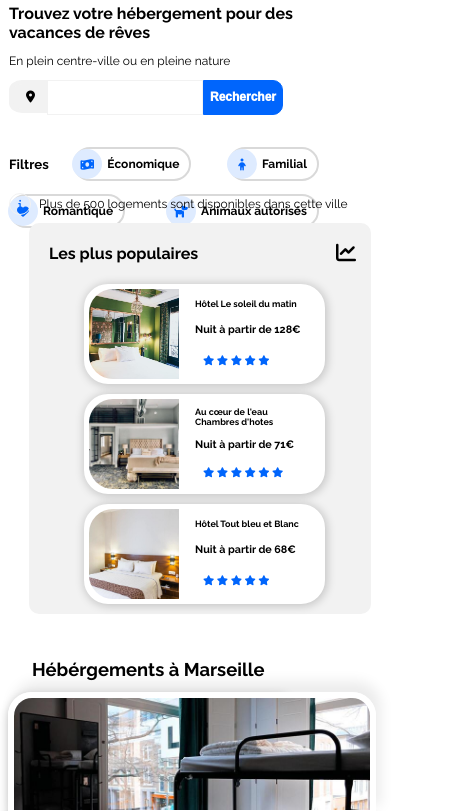
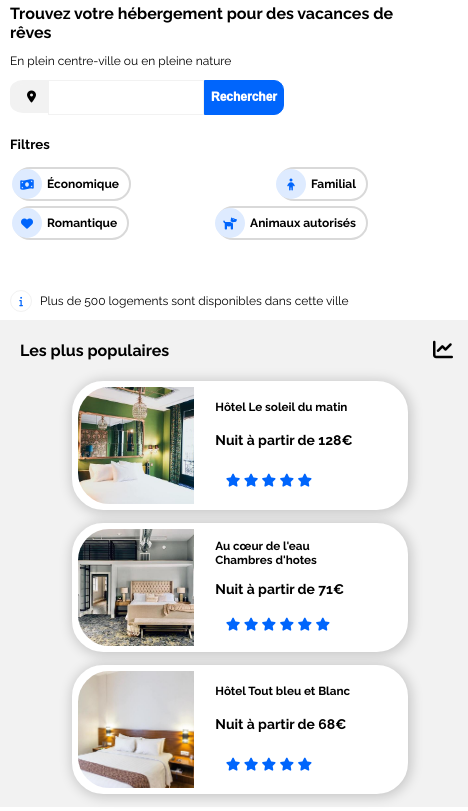
Before and after one commit to ArthurFohrer/arthurfohrer.github.io, a plain HTML site: page index.html in a window 390 px wide. Shown: the part 62-873 px from the top of the page, 468 px wide, since content can reach past the window. Drawn offline with Linux system fonts and the light colour scheme.

Commit message:
Add files via upload

```diff
--- a/index.html
+++ b/index.html
@@ -2,12 +2,12 @@
 <html>
     <head>
         <meta charset="utf-8" />
+		<meta name="viewport" content="width=device-width">
         <link rel="stylesheet" href="style.css" />
         <link rel="preconnect" href="https://fonts.gstatic.com">
         <link href="https://fonts.googleapis.com/css2?family=Raleway:wght@400;700&display=swap" rel="stylesheet">
         <script src="https://kit.fontawesome.com/031bbcb9be.js" crossorigin="anonymous"></script>
     </head>
-
     <body>
         <div id=bloc_page>
             <header>
@@ -28,16 +28,16 @@
                     <input type="text">
                     <button>Rechercher</button>
                 </div>
+				<h5 id=title_filter>Filtres</h5>
 				<div class=filter>
-                    <h5>Filtres</h5>
 					<div class="search_filter">
                         <i class="fas fa-money-bill-wave circle"></i>
                         <div class="title_filter">Économique</div>
                     </div>
 					<div class="search_filter">
-                       	<i class="fas fa-child circle"></i>
+                      	<i class="fas fa-child circle"></i>
                         <div class="title_filter">Familial</div>
-                    </div>
+					</div>
 					<div class="search_filter">
                        	<i class="fas fa-heart circle"></i>
                         <div class="title_filter">Romantique</div>
@@ -273,7 +273,7 @@
 		</div>
     </body>
 	<footer>
-                <div id=about>
+               	<div id=about>
                     <h3>A propos</h3>
                     <p>Fonctionnement du site</p>
                     <p>Conditions générals de vente</p>
--- a/style.css
+++ b/style.css
@@ -2,11 +2,12 @@ body{
 
     font-family: "Raleway", "Helvetica Neue", Arial;
 	margin: auto;
-	width: 80%;
 }
 
 #bloc_page{
     margin-left: 20px;
+	width: 80%;
+	margin: auto;
 }
 
 header{
@@ -128,11 +129,12 @@ button{
 	flex-wrap: wrap;
     max-width: 700px;
 	width: auto;
-    height: 30px;
+    height: 50px;
 	align-items: center;
 	justify-content: space-between;
 	margin-top: 20px;
 	margin-bottom: 20px;
+	margin-left: 50px;
 }
 
 .filter h5, search_filter{
@@ -148,6 +150,10 @@ button{
 
 .filter h5{
 	margin-right: 20px;
+}
+
+#title_filter{
+	margin-bottom: -50px;
 }
 
 .fas.fa-money-bill-wave, .fas.fa-child, .fas.fa-heart, .fas.fa-dog{
@@ -178,6 +184,7 @@ button{
     border: 2px solid #d9d9d9;
     border-radius: 32px;
     font-weight: bold;
+	margin-top: 5px;
 }
 
 .title_filter{
@@ -185,6 +192,25 @@ button{
 	margin-right: 10px;
 	margin-left: 25px;
 	font-size: 12px;
+}
+
+@media (max-width: 857px){
+	.filter{
+		margin-bottom: 70px;
+	}
+}
+
+@media (max-width: 552px){
+	.filter{
+		margin-top: 60px;
+		margin-left: 3px;
+	}
+}
+
+@media (max-width: 305px){
+	.information{
+		margin-top: 100px;
+	}
 }
 
 .main{
@@ -406,9 +432,9 @@ button{
 @media (max-width: 751px){
 
 	#bloc_page{
-		margin-left: -30px;
+		width: 100%;
+		margin-left:10px;
 	}
-
 	.accommodation{
 		background-color: white;
 	}
@@ -417,7 +443,8 @@ button{
 		width: 250px;
 		margin-bottom: 70px;
 		border-top-left-radius: 20px;
-		margin-left: -50px;
+		margin-left: auto;
+		margin-right: auto;
 	}
 
 	.small_container_img{
@@ -450,12 +477,19 @@ button{
 	.popular_containers{
 		display: flex;
 		flex-direction: column;
+		zoom: 1.3;
+	}
+
+	.popular{
+		width: 120%;
+		margin-left: -10px;
+		border-radius: 0;
 	}
 }
 
 .activity{
 	display: flex;
-	margin-left: -150px;
+	justify-content: space-between;
 }
 
 .container{
@@ -464,8 +498,6 @@ button{
     height: 340px;
     box-shadow: rgba(17, 12, 46, 0.15) 0px 48px 100px 0px;
     border-radius: 15px 15px 15px 15px;
-    margin-right: auto;
-	margin-left: auto;
 }
 
 .container_img{
@@ -499,7 +531,6 @@ button{
     height: 120px;
     box-shadow: rgba(17, 12, 46, 0.15) 0px 48px 100px 0px;
     border-radius: 15px 15px 15px 15px;
-    margin-right: auto;
     margin-bottom: 60px;
 }
 
@@ -532,7 +563,6 @@ button{
 }
 
 .container_pomegues_img img{
-
     position: absolute;
     top: -80%;
 }
@@ -555,26 +585,25 @@ button{
 		display: grid;
 		grid-template-columns: repeat(5, 200px);
 		margin-top: 240px;
-		margin-left: 10px;
 	}
 
 	.column_container{
 		margin-left: -205px;
 		margin-top: -120px;
-		margin-bottom: -200px;
 	}
 }
 
-@media(max-width: 750.5px){
+@media ( max-width: 750.5px ){
 	.activity{
 		display: grid;
 		grid-template-columns: repeat(1, 300px);
 		height: auto;
-		margin-top: 100px;
+		margin-top: 120px;
 		align-items: center;
 		margin-bottom: -220px;
 		justify-content: center;
-		margin-left: -40px;
+		margin-left: auto;
+		margin-bottom: 0;
 	}
 }
 
@@ -630,14 +659,11 @@ button{
 
 footer{
 
+    width: 120%;
 	font-family: "Raleway", "Helvetica Neue", Arial;
     display: flex;
 	flex-wrap: wrap;
     background-color: #F2F2F2;
-    margin-left: -40px;
-    margin-right: -10px;
-	max-width: 4920px;
-	margin-top: 180px;
 }
 
 footer p{
```
